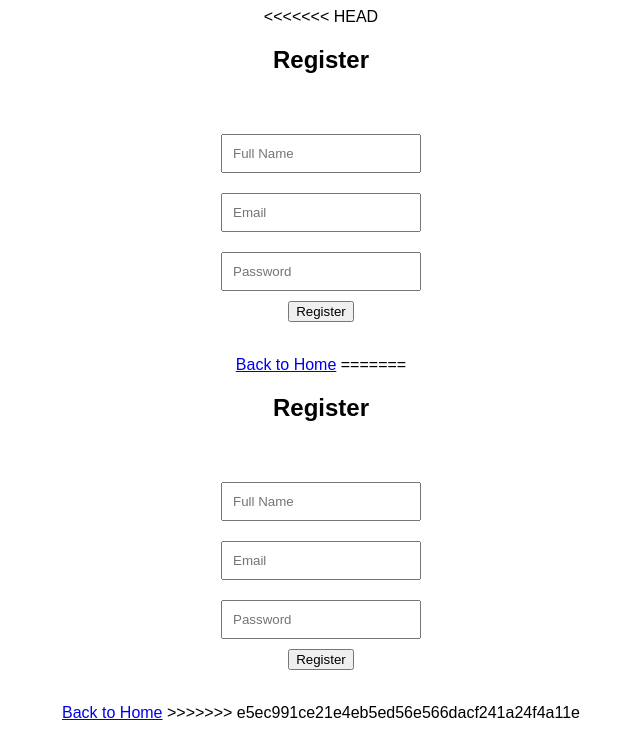
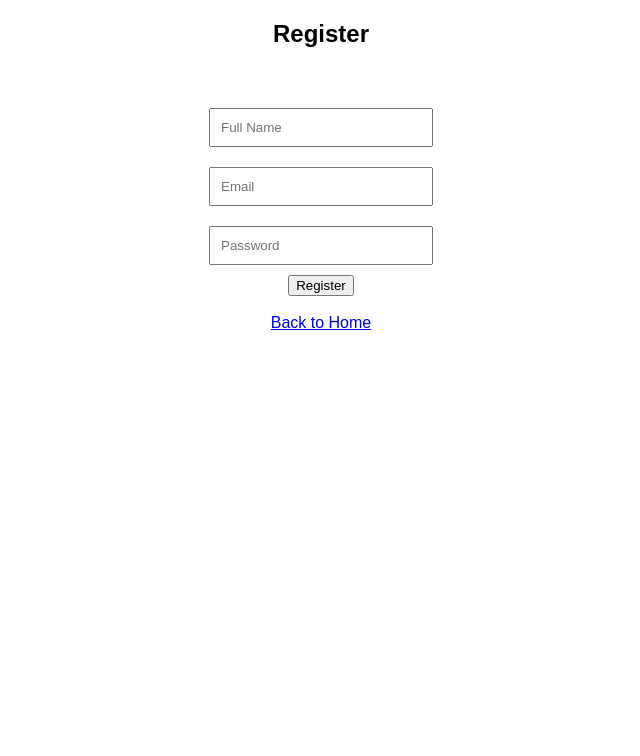
Before and after one commit to nitikagjimt-pixel/information_security_sp, a plain HTML site: page register.html in a window 1280 px wide. Shown: the whole page, without its empty margins (319-959 px from the left). Drawn offline with Linux system fonts and the light colour scheme.

Commit message:
Changes to both files login and register

```diff
--- a/register.html
+++ b/register.html
@@ -1,5 +1,3 @@
-<<<<<<< HEAD
-
 <!DOCTYPE html>
 <html>
 <head>
@@ -34,41 +32,3 @@
     <a href="index.html">Back to Home</a>
 
 </body>
-=======
-
-<!DOCTYPE html>
-<html>
-<head>
-    <title>Register</title>
-    <style>
-        body {
-            text-align: center;
-            font-family: Arial;
-        }
-        form {
-            margin-top: 50px;
-        }
-        input {
-            margin: 10px;
-            padding: 10px;
-            width: 200px;
-        }
-    </style>
-</head>
-<body>
-
-    <h2>Register</h2>
-
-    <form>
-        <input type="text" placeholder="Full Name" required><br>
-        <input type="email" placeholder="Email" required><br>
-        <input type="password" placeholder="Password" required><br>
-        <button type="submit">Register</button>
-    </form>
-
-    <br>
-    <a href="index.html">Back to Home</a>
-
-</body>
->>>>>>> e5ec991ce21e4eb5ed56e566dacf241a24f4a11e
-</html>
```
Also changed, not shown: login.html (+1 -1 lines).
